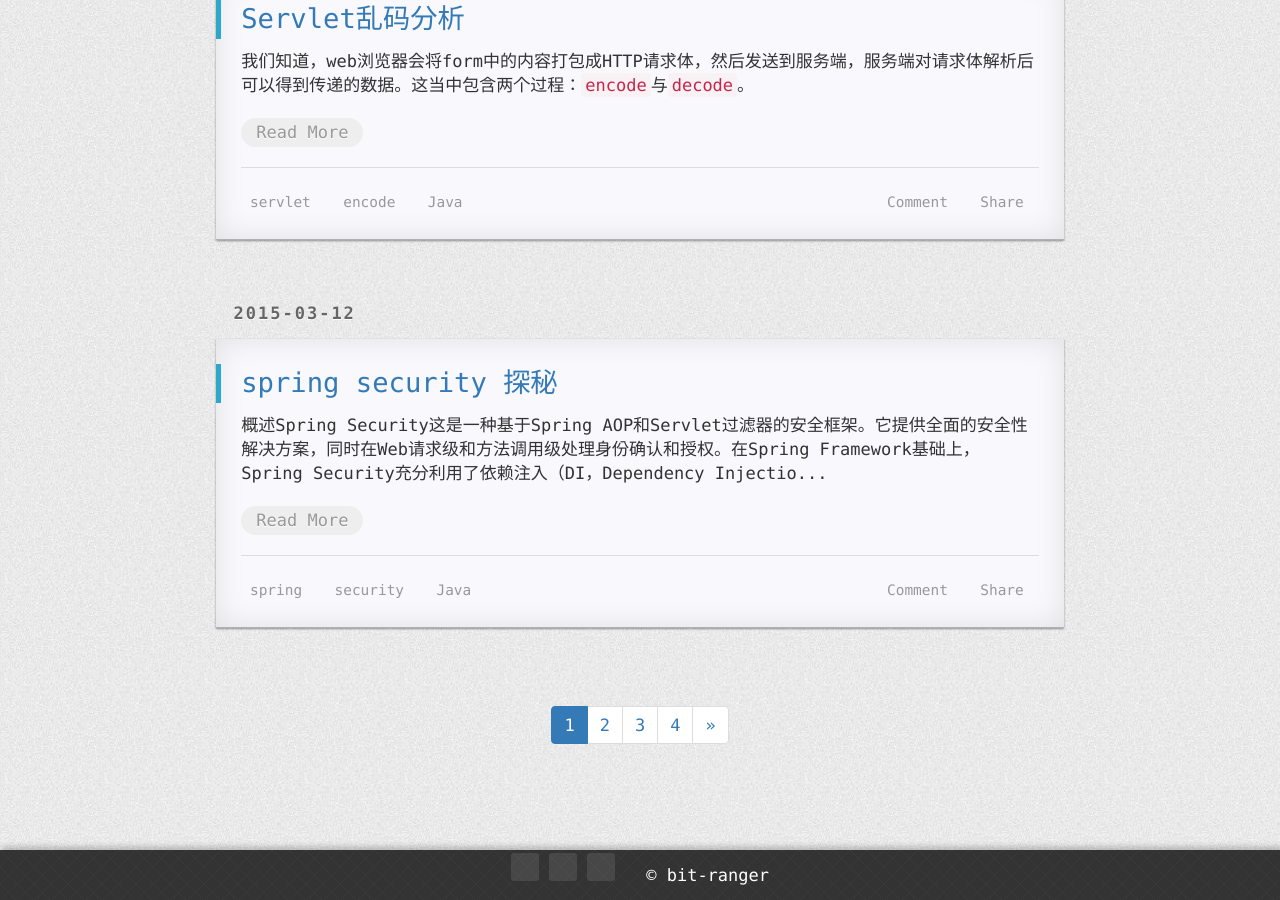
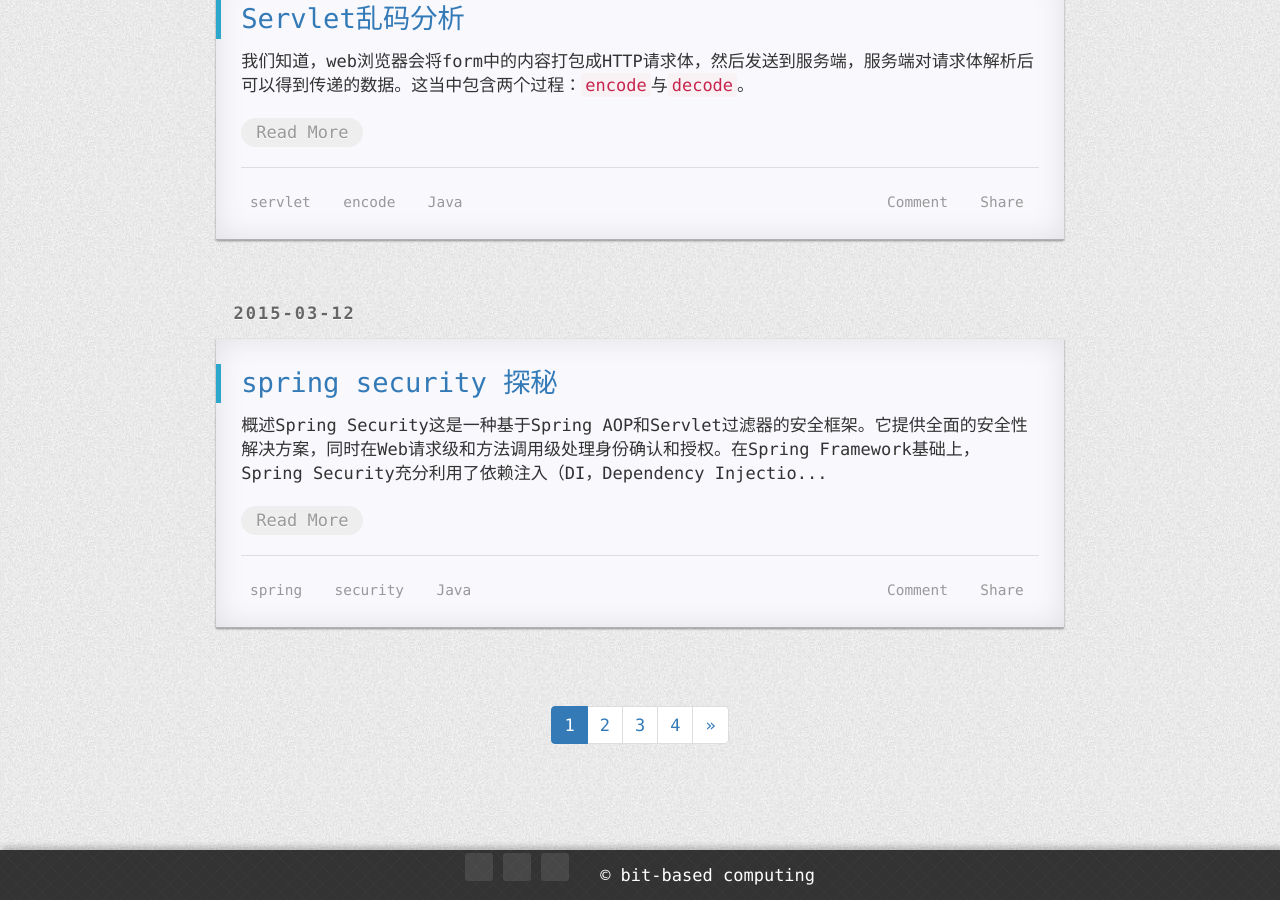
Before and after one commit to bit-ranger/blog, a Jekyll site: the page built from index.html, in a window 1280 px wide and 900 px high, scrolled down 3247 px. Built offline with Jekyll 4.4.1, drawn with Linux system fonts in a browser that asks for light colours; nearby versions of some CDN libraries; the list of posts is cut into pages by our own code; comment, search, counter and statistics services are not loaded; a style sheet for code colours, icons or effects is not loaded.

Commit message:
Update footer.html

```diff
--- a/_includes/footer.html
+++ b/_includes/footer.html
@@ -5,7 +5,7 @@
                 <a class="foot-item" href="{{ '/feed.xml' | prepend: site.baseurl | prepend: site.url }}" target="_blank"><span class="octicon octicon-rss"></span></a>
                <!-- <a class="foot-item" href="{{ '/link/' | prepend: site.baseurl | prepend: site.url }}"><span class="octicon octicon-link-external"></span></a> -->
                 &nbsp;
-                <a href="https://github.com/bit-ranger"><span class="word-keep">&copy; bit-ranger</span></a>
+                <a href="https://github.com/bit-ranger"><span class="word-keep">&copy; bit-based computing</span></a>
         </div>
     </footer>
     <script type="text/javascript" src="https://cdn.bootcss.com/jquery/1.11.3/jquery.min.js"></script>
```
